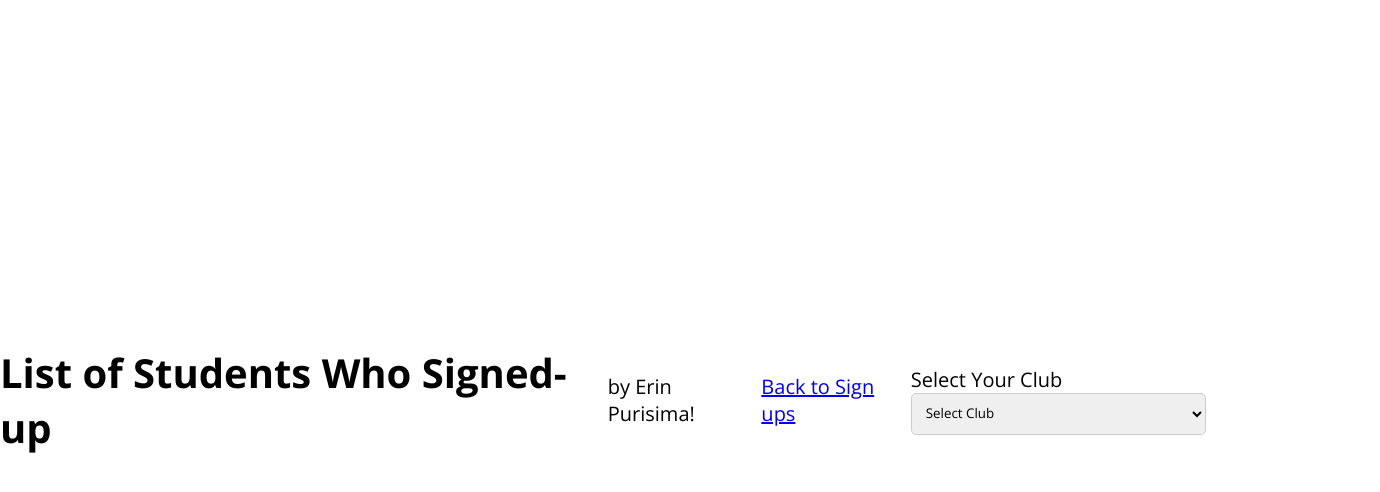
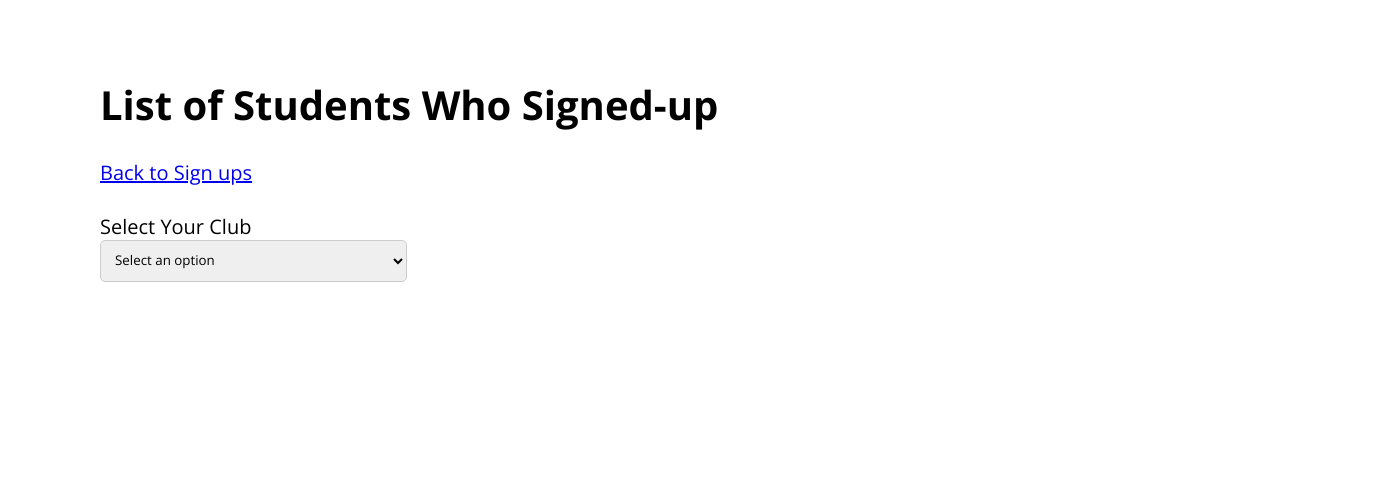
Before and after one commit to ejmpurisima/Q3_2GPotassiumPurisima.html, a plain HTML site: page viewSignUps.html in a window 1280 px wide. Shown: the whole page, 1380 px wide, since content can reach past the window. Drawn offline with nearby package versions, Linux system fonts and the light colour scheme.

Commit message:
controls ig

```diff
--- a/style.css
+++ b/style.css
@@ -42,9 +42,9 @@ form {
             font-size: 20px;
             min-height: 100vh;
             margin: 0;
-            display: flex;
             justify-content: center;
             align-items: center;
+            position: relative; top: 50px; left: 100px;
 
         }
 
@@ -71,3 +71,7 @@ form {
             box-shadow: 0 0 5px #74c0fc;
             background-color: #ffffff;
         }
+
+        .controls {
+            width: 30%;
+        }
--- a/viewSignUps.html
+++ b/viewSignUps.html
@@ -8,19 +8,20 @@
     <link rel="preconnect" href="https://fonts.googleapis.com">
     <link rel="preconnect" href="https://fonts.gstatic.com" crossorigin>
     <link href="https://fonts.googleapis.com/css2?family=Open+Sans:ital,wght@0,300..800;1,300..800&display=swap" rel="stylesheet">
+
+    <title> List of Sign Ups </title>
     </head>
 
 <body>
 
 <h1> List of Students Who Signed-up </h1>
-<div class = "author"> by Erin Purisima!</div>
 
-<a href = "index.html" class = "back-link"> Back to Sign ups </a>
+<a href = "index.html" class = "back-link"> Back to Sign ups </a> <br></br>
 
 <div class="controls">
         <label for="clubFilter">Select Your Club</label>
-        <select id="clubFilter" onchange="filterSignups()" placeholder=" -- select an option --">
-            <option value="" disabled selected>Select Club</option>
+        <select id="clubFilter" onchange="filterSignups()">
+            <option value="" disabled selected>Select an option</option>
             <option value="alianti">Alianti [Frisbee]</option>
             <option value="bakeclub">Bake Club [Baking]</option>
             <option value="himigagham">Himig Agham [Choral]</option>
```
